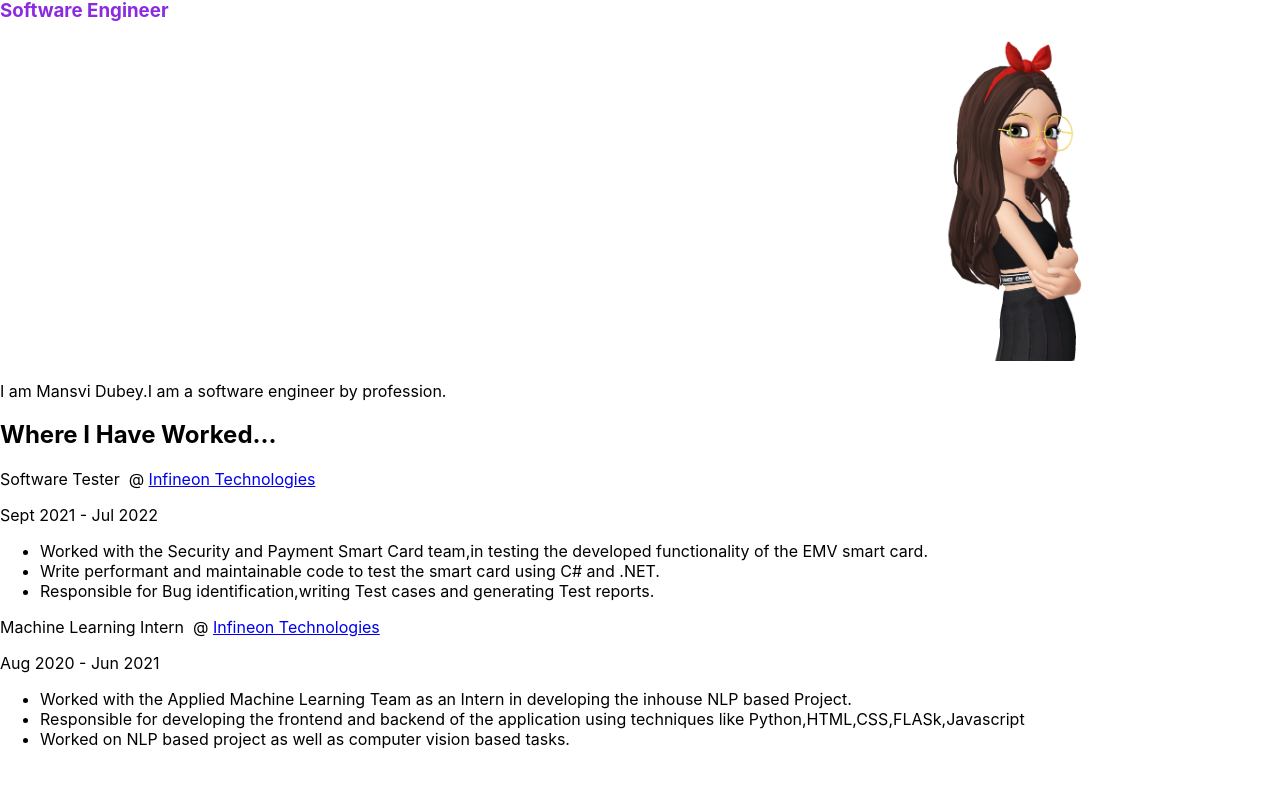
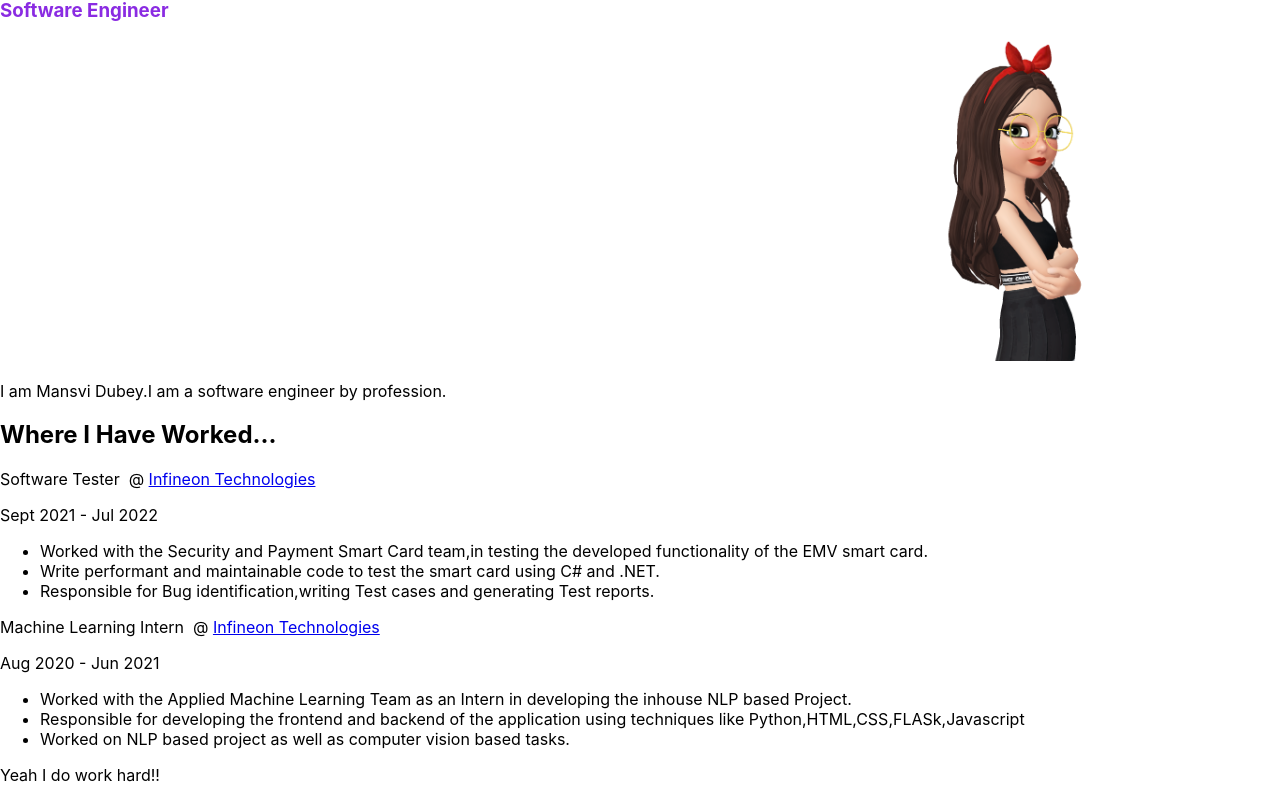
Before and after one commit to mansvi13/PersonalPortfolio, a React (Create React App) app: page / in a window 1280 px wide. Shown: the part 211-1012 px from the top of the page. Before the commit the page ends 976 px from the top, so only its background shows below. Built offline with nearby package versions, Linux system fonts and the light colour scheme.

Commit message:
first commit

```diff
--- a/src/component/Projects/Projects.js
+++ b/src/component/Projects/Projects.js
@@ -5,7 +5,7 @@ const Projects = () => {
         <div className='p-wrapper'>
             <div className ='p-project'>
                 <section className='p-horizontal'>
-
+                 <p>Yeah I do work hard!!</p>
                 </section>
             </div>
 
```
